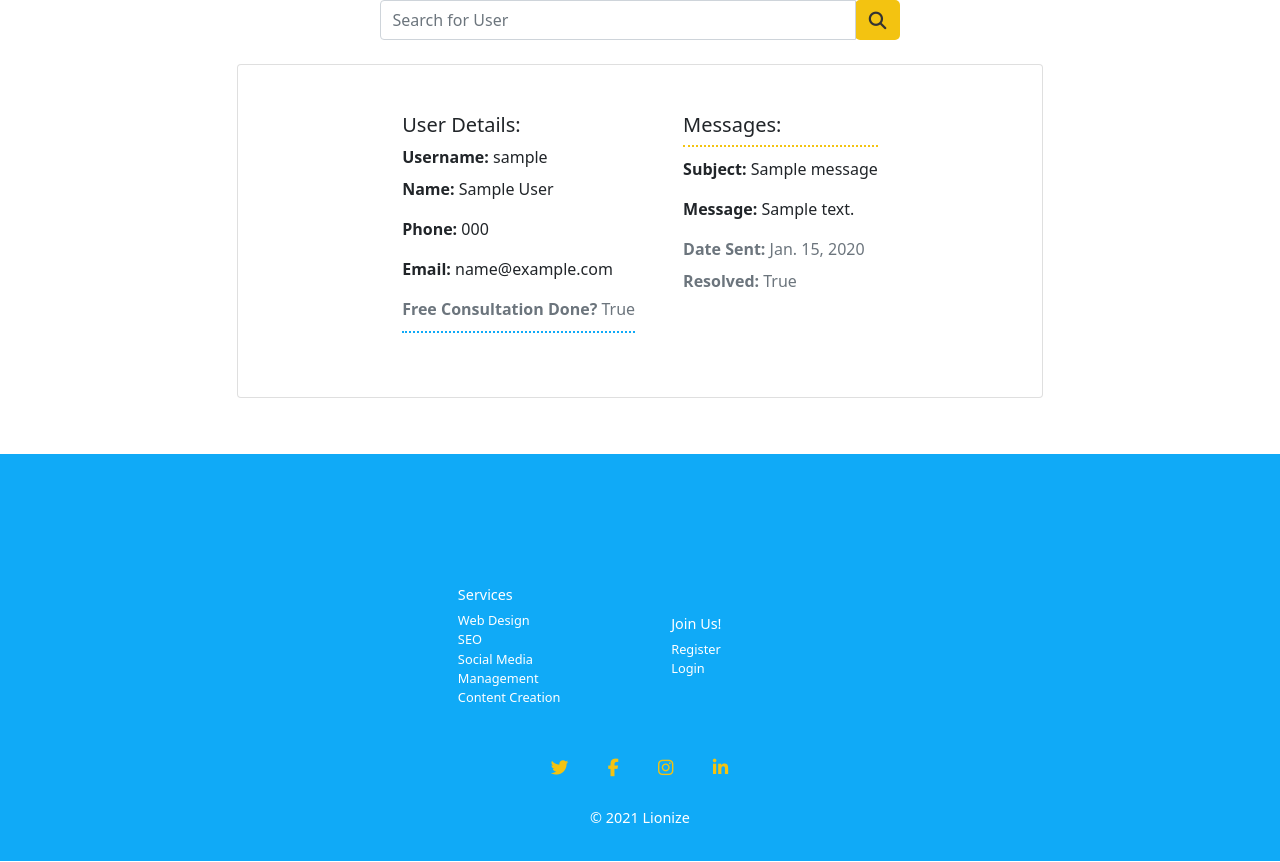
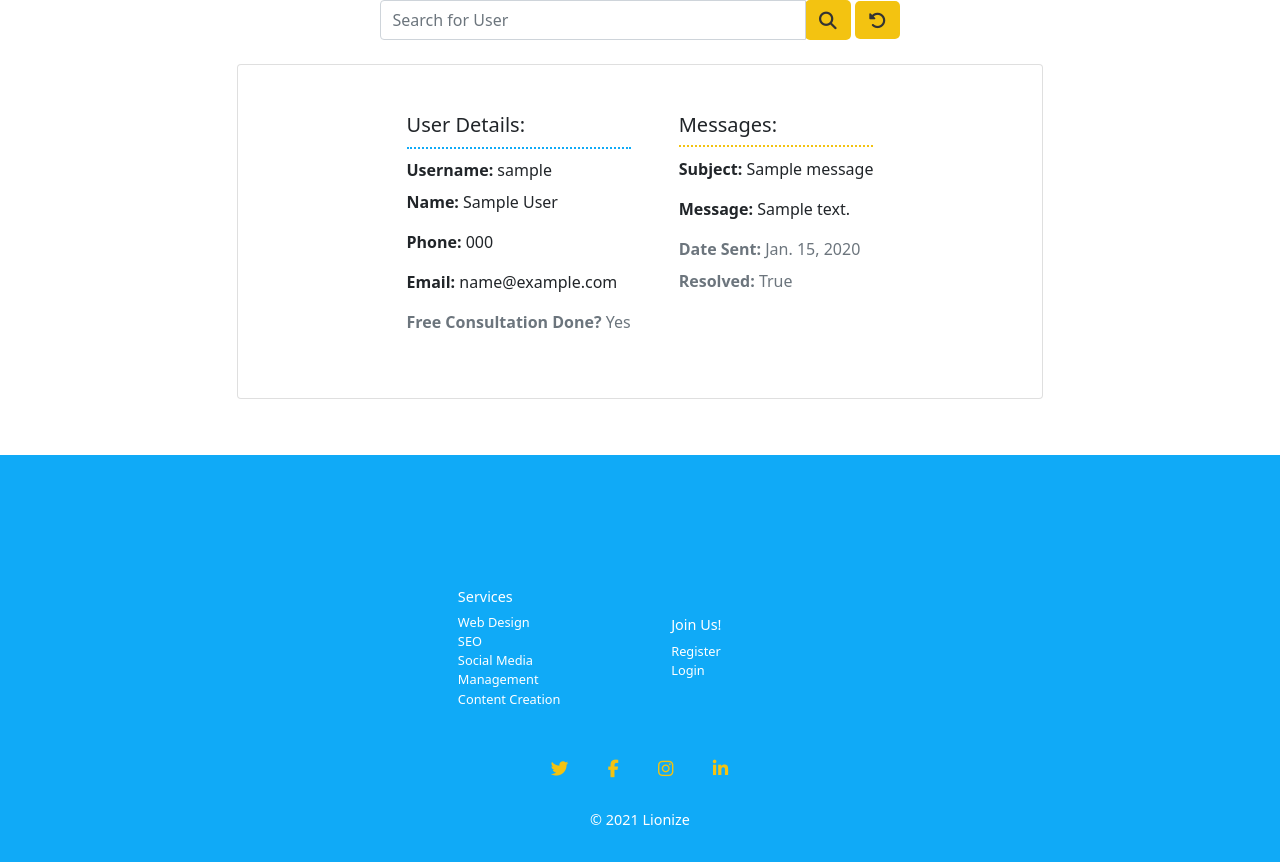
Before and after one commit to kairosity/mp4-lionize, a Django app: page /admin-dash-users in a window 1280 px wide. Shown: the part 287-1149 px from the top of the page. Run offline with Django 3.2, Linux system fonts and the light colour scheme; tables that the repository leaves empty hold one stand-in row (values such as "Sample post"); some libraries are stand-ins or nearby versions.

Commit message:
feat: add search functionality to admin user page

```diff
--- a/home/templates/home/admin_dash_products.html
+++ b/home/templates/home/admin_dash_products.html
@@ -29,6 +29,11 @@
                                         <i class="fas fa-search"></i>
                                     </span>
                                 </button>
+                                <a class="button button-accent" href="{% url 'admin-dash-products'%}">
+                                    <span class="icon">
+                                        <i class="fas fa-undo-alt"></i>
+                                    </span>
+                                </a>
                             </div>
                         </div>
                     </form>
--- a/home/templates/home/admin_dash_users.html
+++ b/home/templates/home/admin_dash_users.html
@@ -29,6 +29,11 @@
                                         <i class="fas fa-search"></i>
                                     </span>
                                 </button>
+                                <a class="button button-accent" href="{% url 'admin-dash-users'%}">
+                                    <span class="icon">
+                                        <i class="fas fa-undo-alt"></i>
+                                    </span>
+                                </a>
                             </div>
                         </div>
                     </form>
@@ -43,7 +48,7 @@
                         <div class="card m-4">
                             <div class="card-body d-flex flex-column flex-md-row justify-content-center m-2">
                                 <div class="user-details card-details m-2 p-3">
-                                    <h5>User Details:</h5>
+                                    <h5 class="divider">User Details:</h5>
                                     <p class="card-title"><strong>Username: </strong>{{user.user.username}}</p>
                                     {% if user.user.first_name %}
                                         <p><strong>Name: </strong>{{user.user.first_name}} {{user.user.last_name}}</strong></p>
@@ -52,7 +57,11 @@
                                         <p class=""><strong>Phone:</strong>  {{user.default_phone_number}}</p>
                                     {% endif %}
                                     <p class=""><strong>Email:</strong>  {{user.user.email}}</p>
-                                    <p class="divider text-muted"><strong>Free Consultation Done?</strong>  {{user.consultation}}</p>
+                                    {% if user.consultation %}
+                                        <p class=" text-muted"><strong>Free Consultation Done?</strong>  Yes</p>
+                                    {% else %}
+                                        <p class=" text-muted"><strong>Free Consultation Done?</strong>  No</p>
+                                    {% endif %}
                                 </div>
                                 <div class="message-details m-2 p-3">
                                 <h5>Messages:</h5>
--- a/home/views.py
+++ b/home/views.py
@@ -109,10 +109,22 @@ def admin_dash_users(request):
     '''
     user_profiles = UserProfile.objects.all()
     user_messages = Message.objects.all()
+    query = None
+
+    if request.GET:
+        if 'q' in request.GET:
+            query = request.GET['q']
+            if not query:
+                messages.error(request, "You did enter a search term.")
+                return redirect(reverse('admin-dash-users'))
+
+            queries = Q(user__username__icontains=query) | Q(user__first_name__icontains=query) | Q(user__last_name__icontains=query) | Q(user__email__icontains=query)
+            user_profiles = user_profiles.filter(queries)
 
     context = {
         'user_profiles': user_profiles,
         'user_messages': user_messages,
+        'search_term': query,
     }
 
     return render(request, 'home/admin_dash_users.html', context)
--- a/static/css/base.css
+++ b/static/css/base.css
@@ -687,6 +687,9 @@ i.fa-star{
     margin-bottom: 0.6rem;
     margin-top: 0.6rem;
 }
+.user-details{
+    min-width: 250px;
+}
 
 /* Edit Product Form Page */
 .admin-page-heading{
```
